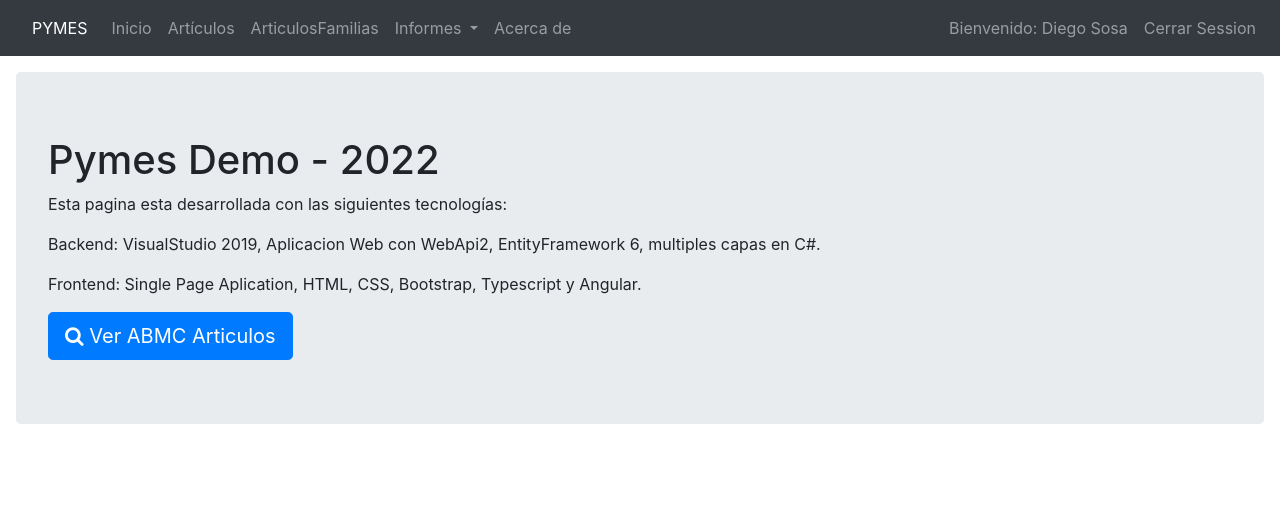
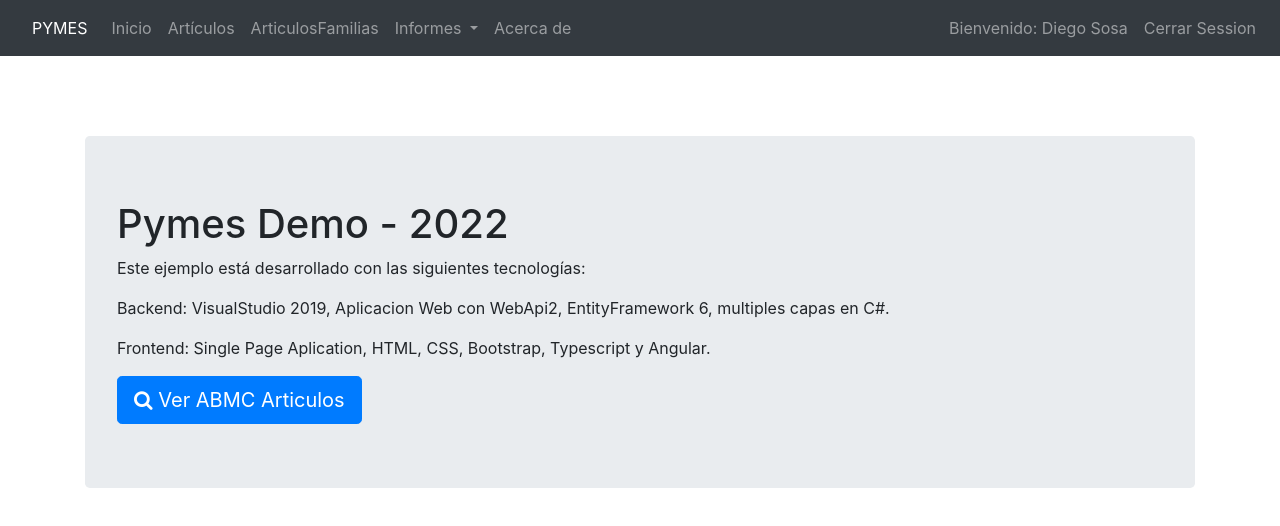
Before and after one commit to DieMar08/82397-pasoapasoang, an Angular app: page /inicio in a window 1280 px wide. Shown: the top 526 px of the page. Built offline with nearby package versions, Linux system fonts and the light colour scheme.

Commit message:
2 files modified

```diff
--- a/src/app/app.component.html
+++ b/src/app/app.component.html
@@ -1,4 +1,4 @@
 <app-menu></app-menu>
-<div class="divBody">
+<div class="container" id="divBody">
   <router-outlet></router-outlet>
 </div>
--- a/src/app/components/inicio/inicio.component.html
+++ b/src/app/components/inicio/inicio.component.html
@@ -1,6 +1,6 @@
 <div class="jumbotron">
 <h1>{{ Titulo }}</h1>
-<p>Esta pagina esta desarrollada con las siguientes tecnologías:</p>
+<p>Este ejemplo está desarrollado con las siguientes tecnologías:</p>
 <p>
   Backend: VisualStudio 2019, Aplicacion Web con WebApi2, EntityFramework 6,
   multiples capas en C#.
```
